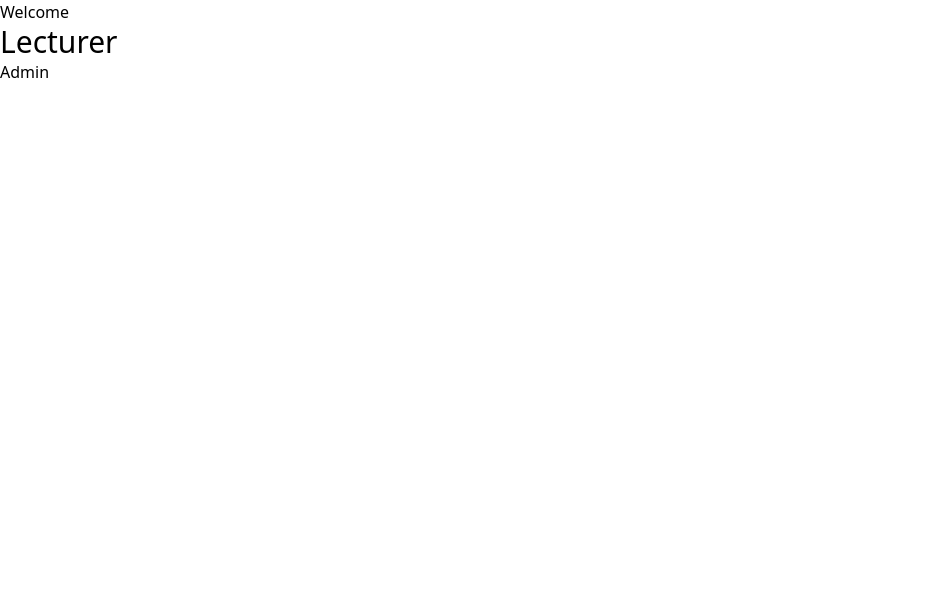
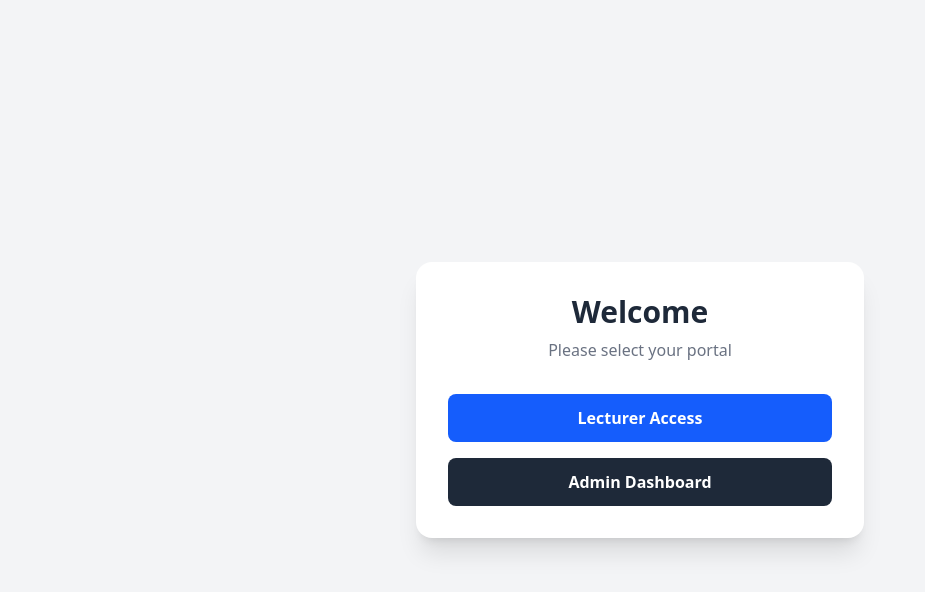
Before and after one commit to Em-myy/venue-allocator, a React (Vite) app in the folder frontend/: page / in a window 1280 px wide. Shown: the top 592 px of the page, without its empty margins (0-925 px from the left). Built offline with nearby package versions, Linux system fonts and the light colour scheme; no server answers.

Commit message:
done with styling home page

```diff
--- a/frontend/src/pages/Home.tsx
+++ b/frontend/src/pages/Home.tsx
@@ -2,13 +2,26 @@ import { Link } from "react-router-dom";
 
 const Home = () => {
   return (
-    <div>
-      <h1>Welcome</h1>
-      <div className="text-3xl">
-        <Link to="/lecturerHome">Lecturer</Link>
-      </div>
-      <div>
-        <Link to="/adminHome">Admin</Link>
+    <div className="min-h-screen bg-gray-100 flex items-center justify-center p-4">
+      <div className="bg-white shadow-xl rounded-2xl w-full max-w-md p-8">
+        <div className="text-center mb-8">
+          <h1 className="text-3xl font-bold text-gray-800">Welcome</h1>
+          <p className="text-gray-500 mt-2">Please select your portal</p>
+        </div>
+        <div className="flex flex-col gap-4">
+          <Link
+            to="/lecturerHome"
+            className="block w-full bg-blue-600 hover:bg-blue-700 text-white font-semibold py-3 px-4 rounded-lg text-center transition duration-300"
+          >
+            Lecturer Access
+          </Link>
+          <Link
+            to="/adminHome"
+            className="block w-full bg-gray-800 hover:bg-gray-900 text-white font-semibold py-3 px-4 rounded-lg text-center transition duration-300"
+          >
+            Admin Dashboard
+          </Link>
+        </div>
       </div>
     </div>
   );
```
